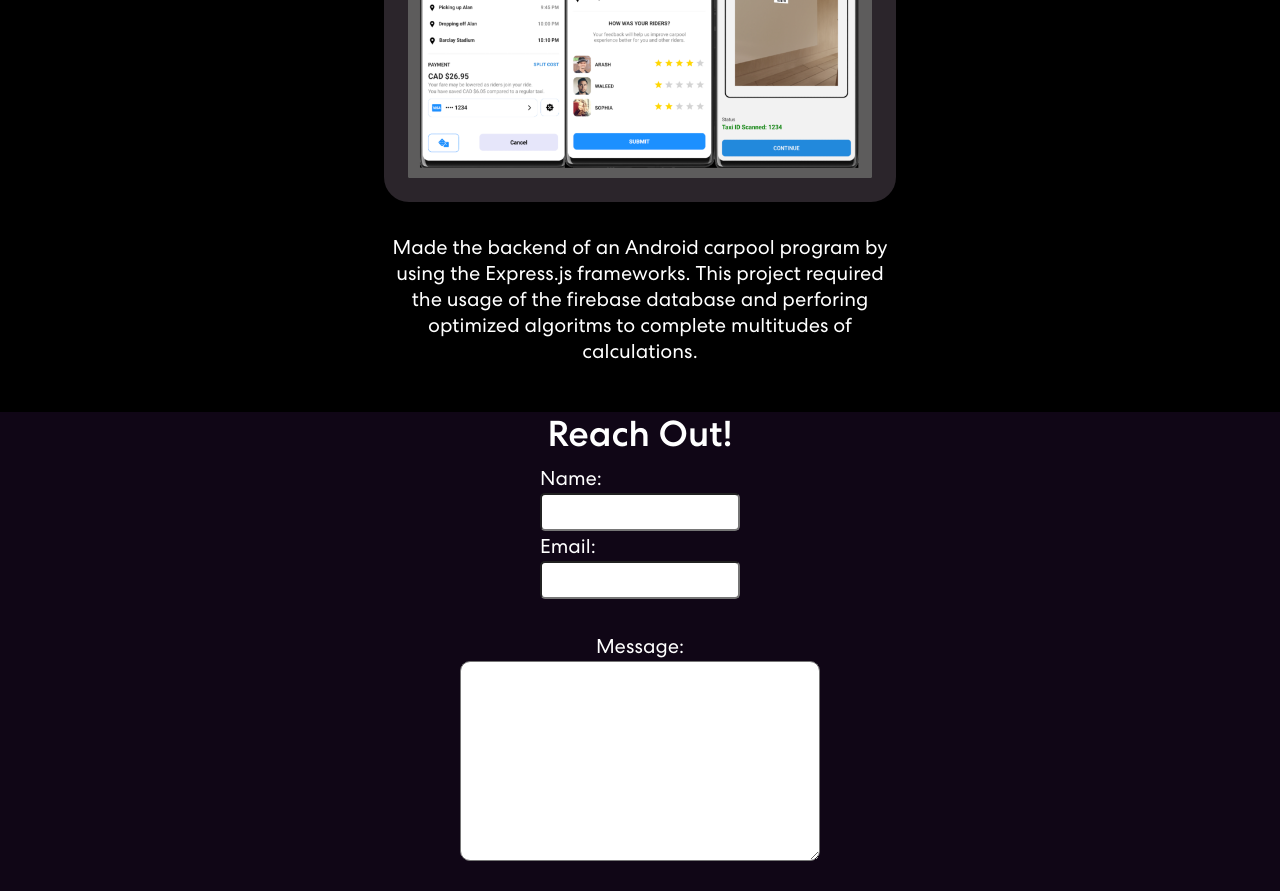
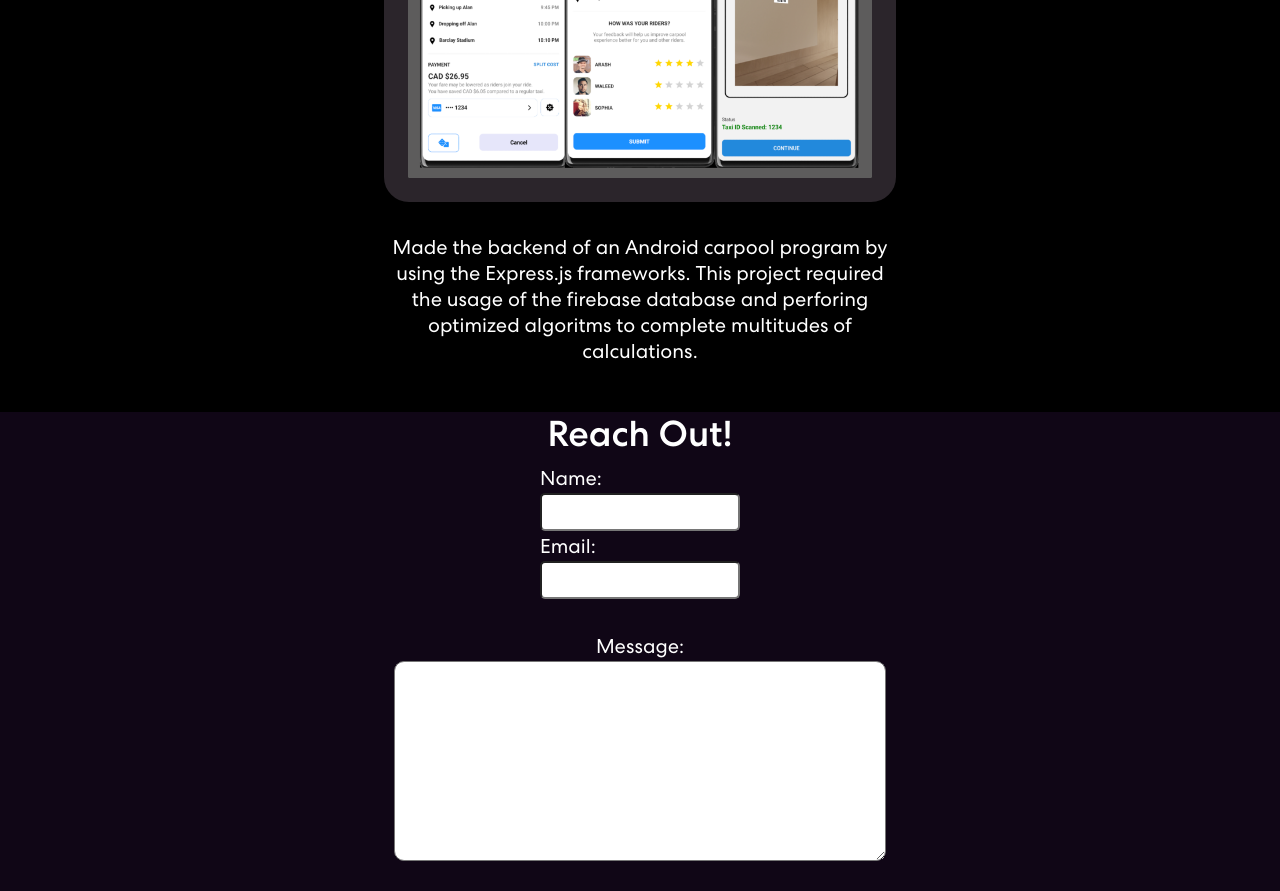
Before and after one commit to arashinho-gh/portfolio, a React (Create React App) app: page / in a window 1280 px wide. Shown: the part 1743-2634 px from the top of the page. Built offline with nearby package versions, Linux system fonts and the light colour scheme.

Commit message:
test 4.3

```diff
--- a/src/components/contact/contact.css
+++ b/src/components/contact/contact.css
@@ -56,7 +56,7 @@
   position: absolute;
 }
 .contact-message {
-  width: 450px;
+  width: 60%;
   min-width: 250px;
   display: flex;
   justify-content: center;
```
